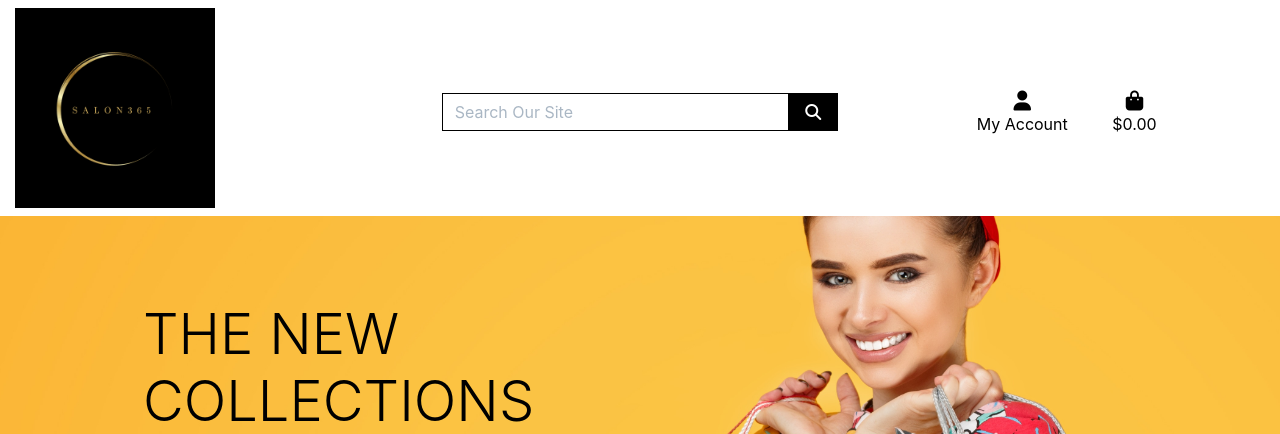
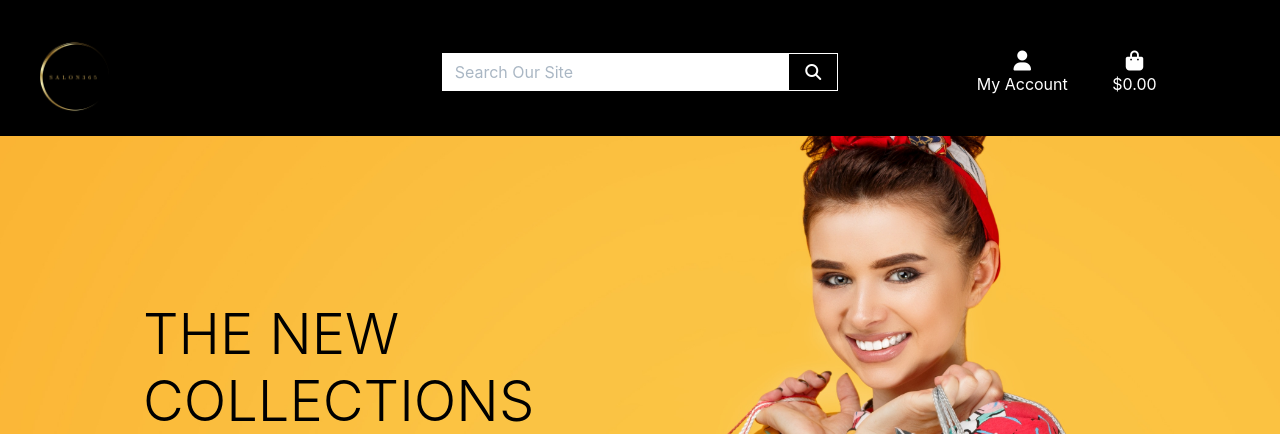
Before and after one commit to Gukkon/salon_wholesale, a Django app: page / in a window 1280 px wide. Shown: the top 434 px of the page. Run offline with Django 3.2, Linux system fonts and the light colour scheme; some libraries are stand-ins or nearby versions.

Commit message:
logo added

```diff
--- a/static/css/base.css
+++ b/static/css/base.css
@@ -9,9 +9,10 @@ html {
     color: #555;
   }
 
-  .logo {
-    width: 200px;
-    height: 200px;
+  #logo {
+    height: 15vh;
+    width: auto;
+    float: left;
   }
 
   /* from Bulma */
@@ -28,7 +29,8 @@ html {
   }
 
   .main-logo-link {
-    width: fit-content;
+    display: block;
+    width: 250px;
   }
 
   .shop-now-button {
--- a/templates/base.html
+++ b/templates/base.html
@@ -38,21 +38,21 @@
   </head>
   <body>
     <header class="container-fluid fixed-top">
-        <div id="topnav" class="row bg-white pt-lg-2 d-none d-lg-flex">
+        <div id="topnav" class="row bg-black pt-lg-2 d-none d-lg-flex">
           <div class="col-12 col-lg-4 my-auto py-1 py-lg-0 text-center text-lg-left">
             <a href="{% url 'home' %}" class="nab-link main-logo-link">
               <h2 class="logo-font text-black">
-                  <img class="logo" src="/media/Salon365.png" alt="salon365 logo">
+                  <img id="logo" src="/media/Salon365.png" alt="salon365 logo">
               </h2>
             </a>
           </div>
           <div class="col-12 col-lg-4 my-auto py-1 py-lg-0 text-center text-lg-left">
             <form action="" method="GET">
               <div class="input-group w-100">
-                <input type="text" class="form-control border border-black rounded-0" name="q"
+                <input type="text" class="form-control border border-white rounded-0" name="q"
                   placeholder="Search Our Site" />
                 <div class="input-group-append">
-                  <button class="form-control btn btn-black border border-black rounded-0" type="submit">
+                  <button class="form-control btn btn-black border border-white rounded-0" type="submit">
                     <span class="icon">
                       <i class="fas fa-search"></i>
                     </span>
@@ -64,7 +64,7 @@
           <div class="col-12 col-lg-4 my-auto py-1 py-lg-0 text-center text-lg-left">
             <ul class="list-inline list-unstyled text-center tect-lg-right my-0">
               <li class="list-inline-item dropdown">
-                <a class="text-black nav-link" href="#" id="user-options" data-toggle="dropdown" aria-haspopup="true"
+                <a class="text-white nav-link" href="#" id="user-options" data-toggle="dropdown" aria-haspopup="true"
                   aria-expanded="false">
                   <div class="text-center">
                     <div><i class="fas fa-user fa-lg"></i></div>
@@ -85,7 +85,7 @@
                         </div>
                     </li>
                     <li class="list-inline-item">
-                        <a class="{% if grand_total %}text-info font-weight-bold{% else %}text-black{% endif %} nav-link" href="">
+                        <a class="{% if grand_total %}text-info font-weight-bold{% else %}text-white{% endif %} nav-link" href="">
                             <div class="text-center">
                                 <div><i class="fas fa-shopping-bag fa-lg"></i></div>
                                 <p class="my-0">
```
